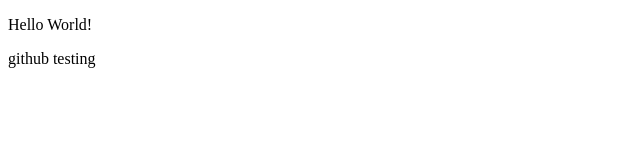
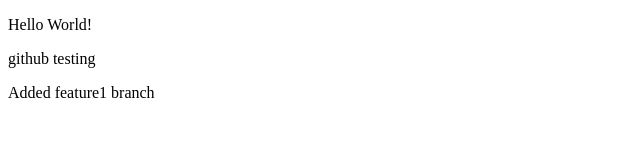
Before and after one commit to ORENZC/GithubTesting, a plain HTML site: page index.html in a window 1280 px wide. Shown: the whole page, without its empty margins (0-640 px from the left). Drawn offline with Linux system fonts and the light colour scheme.

Commit message:
Added feature1 branch

```diff
--- a/index.html
+++ b/index.html
@@ -8,5 +8,6 @@
   <body>
     <p>Hello World!</p>
     <p>github testing</p>
+    <p>Added feature1 branch</p>
   </body>
 </html>
```
